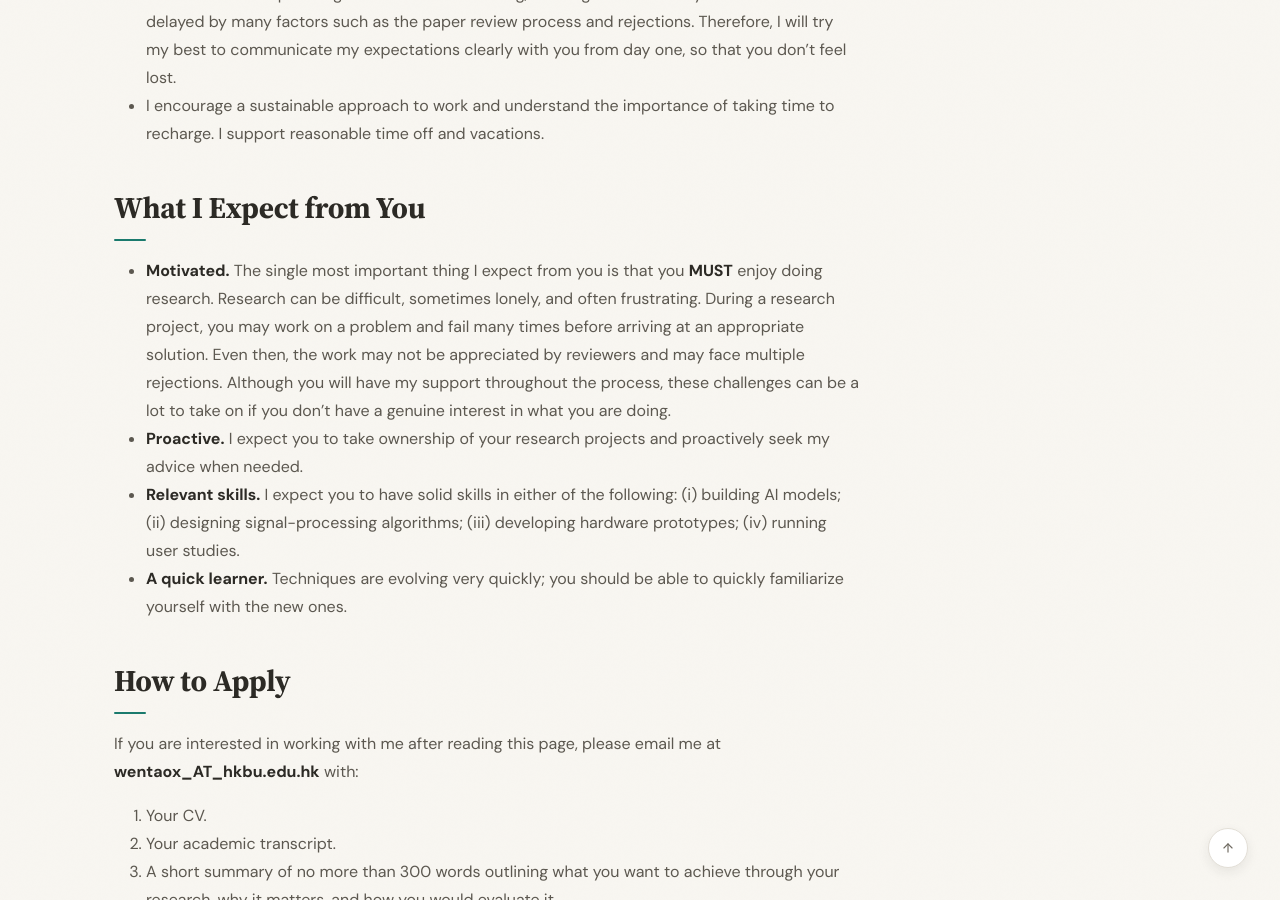
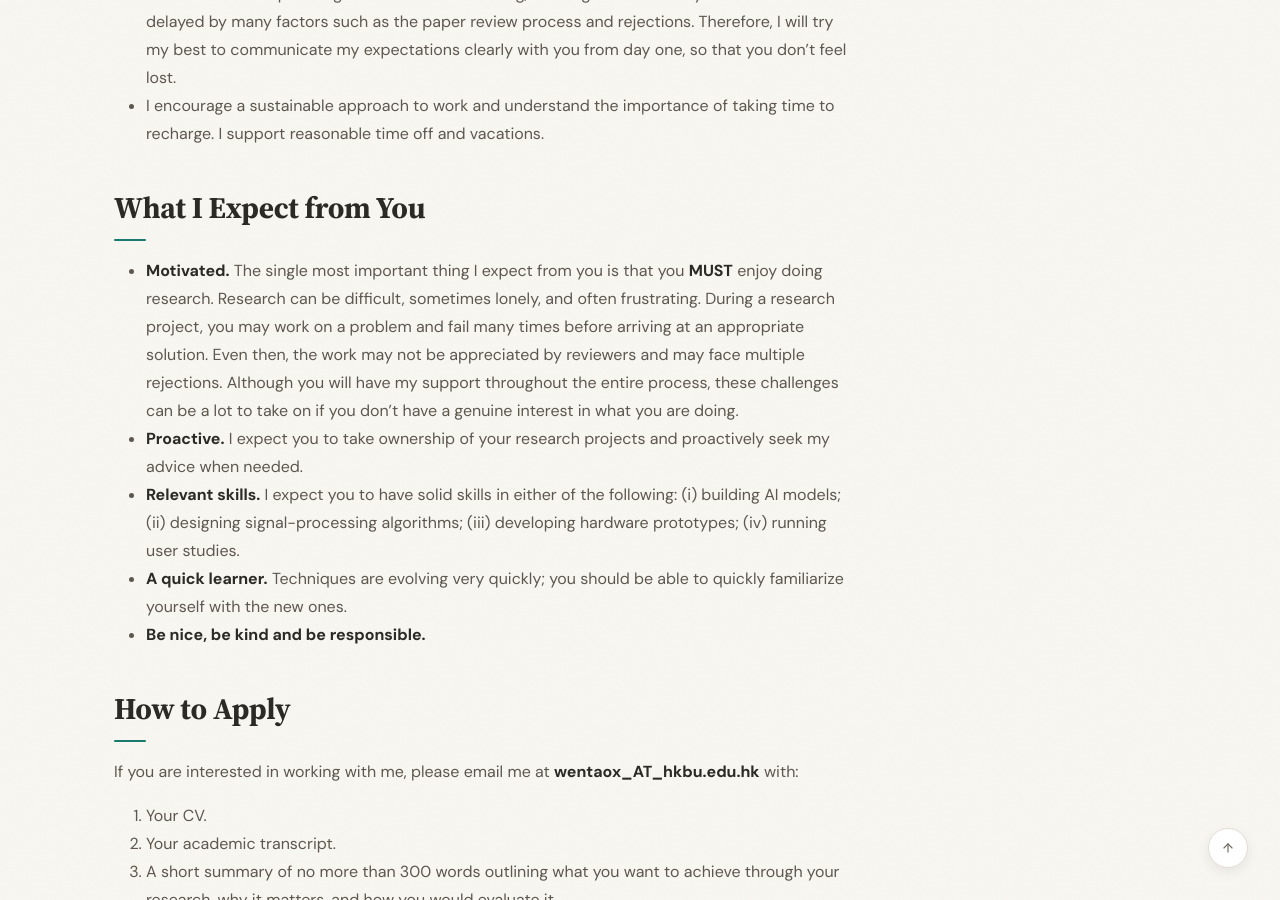
Before and after one commit to xie-wentao/xie-wentao.github.io, a Jekyll site: the page built from _pages/prospective-students.md, in a window 1280 px wide and 900 px high, scrolled down 1441 px. Built offline with Jekyll 4.4.1, drawn with Linux system fonts in a browser that asks for light colours.

Commit message:
update prospective students

```diff
--- a/_pages/prospective-students.md
+++ b/_pages/prospective-students.md
@@ -38,14 +38,15 @@
 
 ## What I Expect from You
 
-- **Motivated.** The single most important thing I expect from you is that you **MUST** enjoy doing research. Research can be difficult, sometimes lonely, and often frustrating. During a research project, you may work on a problem and fail many times before arriving at an appropriate solution. Even then, the work may not be appreciated by reviewers and may face multiple rejections. Although you will have my support throughout the process, these challenges can be a lot to take on if you don't have a genuine interest in what you are doing.
+- **Motivated.** The single most important thing I expect from you is that you **MUST** enjoy doing research. Research can be difficult, sometimes lonely, and often frustrating. During a research project, you may work on a problem and fail many times before arriving at an appropriate solution. Even then, the work may not be appreciated by reviewers and may face multiple rejections. Although you will have my support throughout the entire process, these challenges can be a lot to take on if you don't have a genuine interest in what you are doing.
 - **Proactive.** I expect you to take ownership of your research projects and proactively seek my advice when needed.
 - **Relevant skills.** I expect you to have solid skills in either of the following: (i) building AI models; (ii) designing signal-processing algorithms; (iii) developing hardware prototypes; (iv) running user studies.
 - **A quick learner.** Techniques are evolving very quickly; you should be able to quickly familiarize yourself with the new ones.
+- **Be nice, be kind and be responsible.**
 
 ## How to Apply
 
-If you are interested in working with me after reading this page, please email me at **wentaox_AT_hkbu.edu.hk** with:
+If you are interested in working with me, please email me at **wentaox_AT_hkbu.edu.hk** with:
 
 1. Your CV.
 2. Your academic transcript.
```
